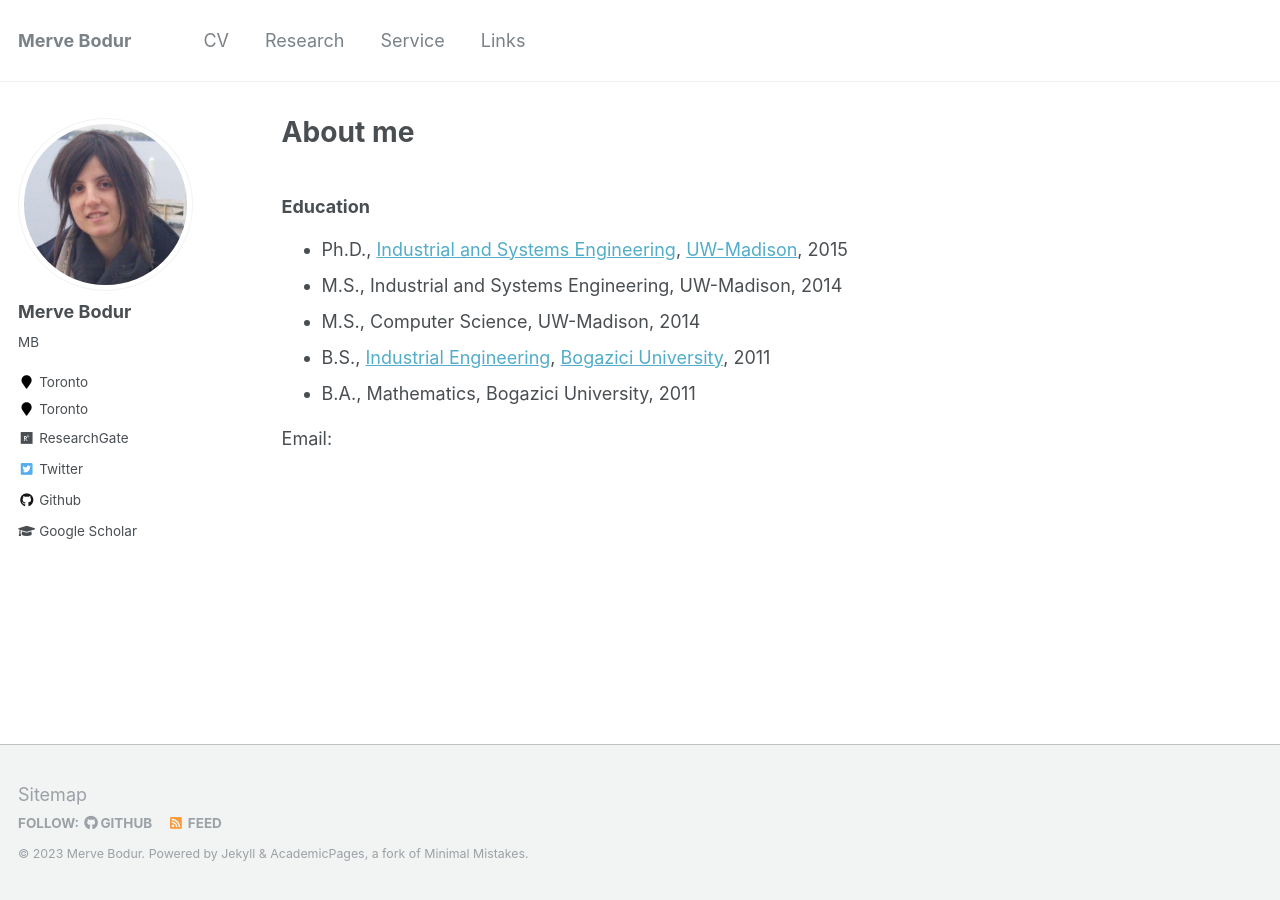
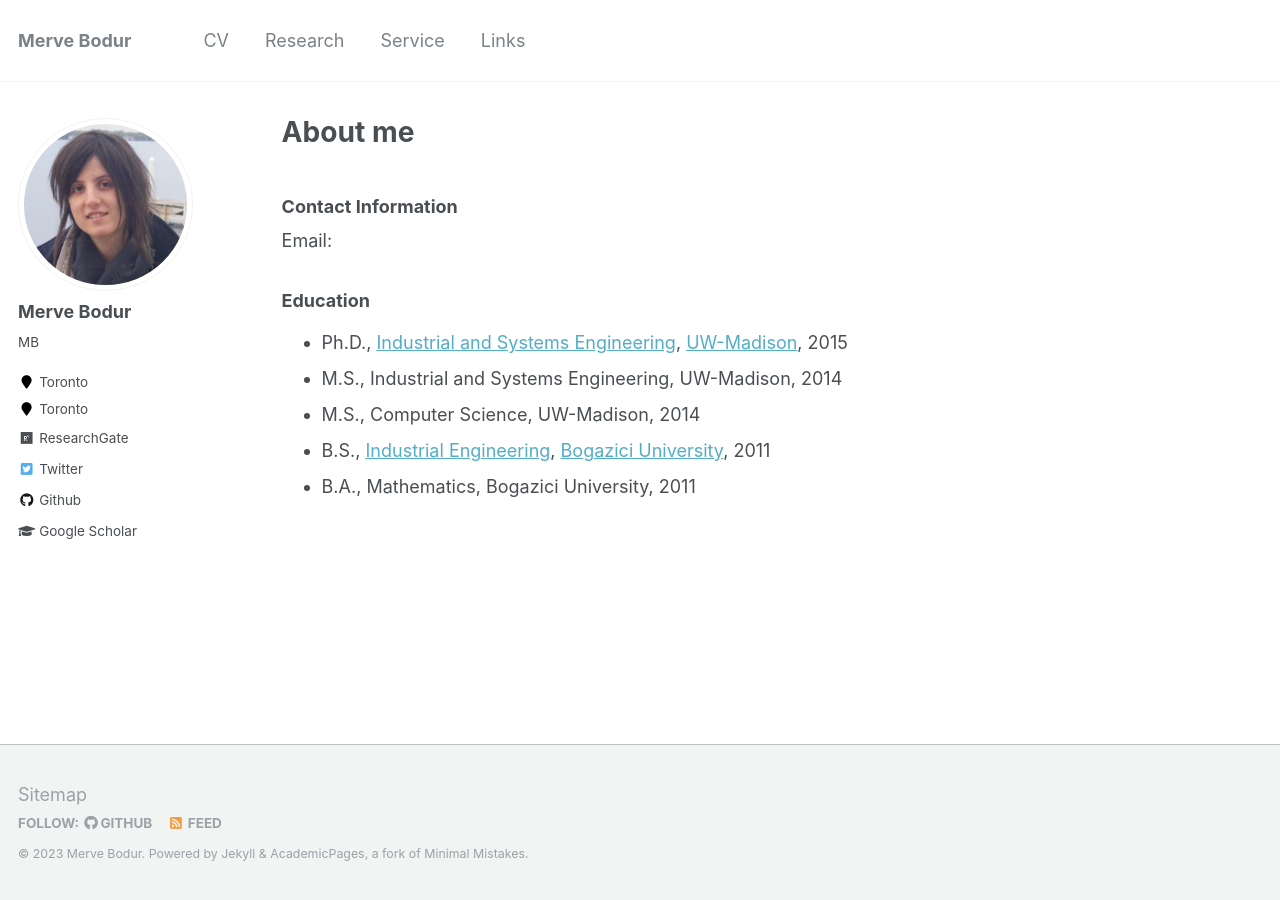
Before and after one commit to mervebodur/mervebodur.github.io, a Jekyll site: the page built from _pages/about.md, in a window 1280 px wide. Built offline with Jekyll 4.4.1, drawn with Linux system fonts in a browser that asks for light colours.

Commit message:
Update about.md

```diff
--- a/_pages/about.md
+++ b/_pages/about.md
@@ -8,11 +8,12 @@ redirect_from:
   - /about.html
 ---
 
+### Contact Information
+Email:
+
 ### Education
 - Ph.D., [Industrial and Systems Engineering](https://engineering.wisc.edu/departments/industrial-systems-engineering/), [UW-Madison](https://www.wisc.edu/), 2015
 - M.S., Industrial and Systems Engineering, UW-Madison, 2014
 - M.S., Computer Science, UW-Madison, 2014
 - B.S., [Industrial Engineering](https://ie.boun.edu.tr/), [Bogazici University](https://www.boun.edu.tr/en_US), 2011
 - B.A., Mathematics, Bogazici University, 2011
-
-Email:
```
